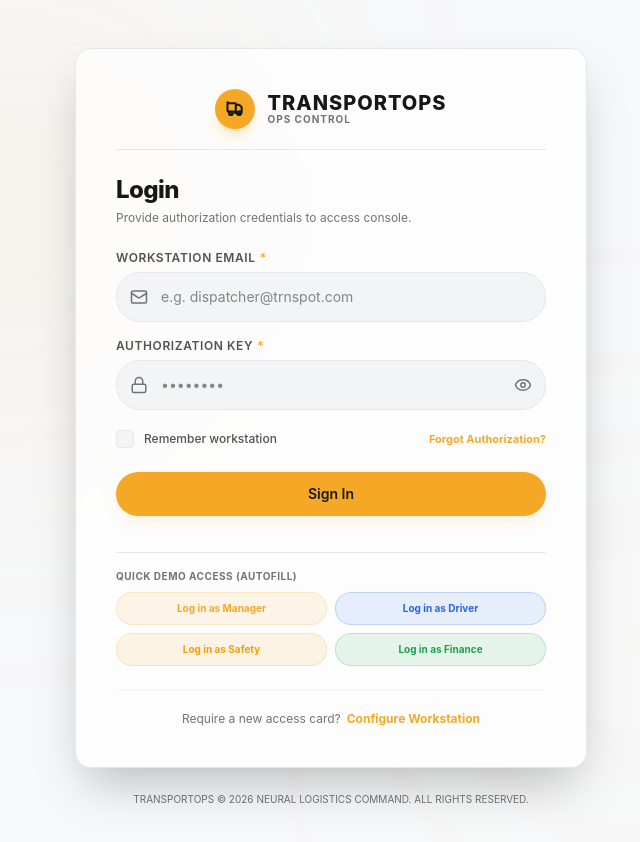
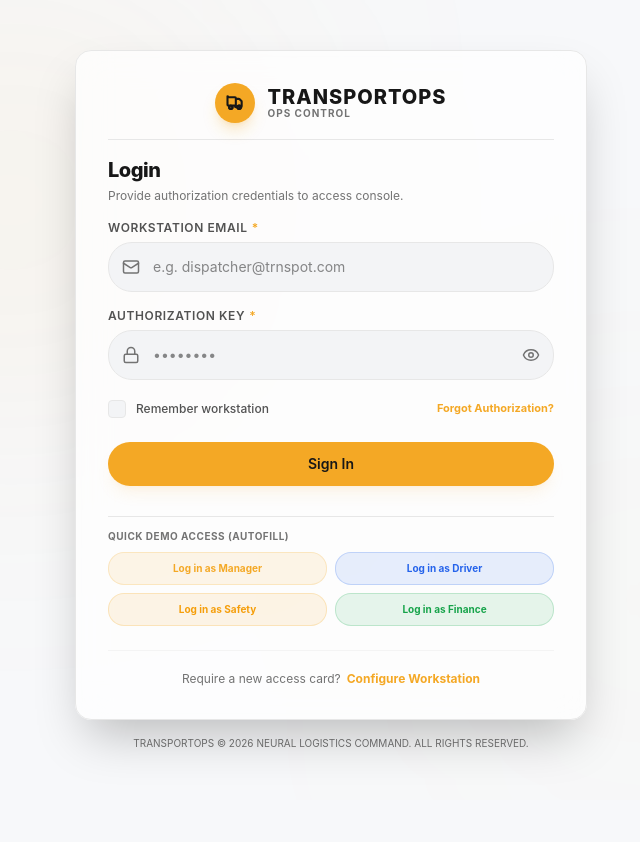
Before and after one commit to Ranjitha04-S/TransitOps, a React (Vite) app in the folder client/: page /login in a window 1280 px wide. Shown: the top 842 px of the page, without its empty margins (309-949 px from the left). After the commit the page ends 800 px from the top, so only its background shows below. Built offline with nearby package versions, Linux system fonts and the light colour scheme.

Commit message:
style: enforce non-scrollable h-screen layout on login page with compact card spacing

```diff
--- a/client/src/components/layout/AuthLayout.jsx
+++ b/client/src/components/layout/AuthLayout.jsx
@@ -1,12 +1,12 @@
 const AuthLayout = ({ children }) => {
   return (
-    <div className="min-h-screen bg-background flex flex-col items-center justify-center p-6 md:p-12 relative overflow-hidden selection:bg-primary selection:text-text-primary">
+    <div className="h-screen bg-background flex flex-col items-center justify-center p-4 md:p-6 relative overflow-hidden selection:bg-primary selection:text-text-primary">
       {/* Ambient background glow effects */}
       <div className="absolute top-1/4 left-1/4 -translate-x-1/2 -translate-y-1/2 w-96 h-96 bg-primary/10 rounded-full blur-[140px] pointer-events-none" />
       <div className="absolute bottom-1/4 right-1/4 translate-x-1/2 translate-y-1/2 w-80 h-80 bg-accent/5 rounded-full blur-[140px] pointer-events-none" />
 
       {/* Centered Login Box */}
-      <div className="w-full max-w-lg relative z-10 flex flex-col gap-6">
+      <div className="w-full max-w-lg relative z-10 flex flex-col gap-4">
 
         {/* Children Rendered (Card containing forms) */}
         <div>
--- a/client/src/pages/Login.jsx
+++ b/client/src/pages/Login.jsx
@@ -227,9 +227,9 @@ const Login = () => {
 
   return (
     <AuthLayout>
-      <div className="glass-panel p-8 md:p-10 rounded-2xl shadow-2xl relative border border-border">
+      <div className="glass-panel p-6 md:p-8 rounded-2xl shadow-2xl relative border border-border">
         {/* Branding header inside the card */}
-        <div className="flex items-center gap-3 justify-center mb-6 pb-5 border-b border-border">
+        <div className="flex items-center gap-3 justify-center mb-4 pb-4 border-b border-border">
           <div className="w-10 h-10 rounded-xl bg-primary flex items-center justify-center shadow-lg shadow-primary/25">
             <svg className="w-5 h-5 text-text-primary" fill="none" stroke="currentColor" viewBox="0 0 24 24" xmlns="http://www.w3.org/2000/svg">
               <path strokeLinecap="round" strokeLinejoin="round" strokeWidth={2.5} d="M9 17a2 2 0 11-4 0 2 2 0 014 0zM19 17a2 2 0 11-4 0 2 2 0 014 0z" />
@@ -247,8 +247,8 @@ const Login = () => {
         </div>
 
         {/* Banner header inside card */}
-        <div className="mb-6">
-          <h2 className="text-2xl font-extrabold text-text-primary tracking-tight">
+        <div className="mb-4">
+          <h2 className="text-xl font-extrabold text-text-primary tracking-tight">
             {mode === 'login' ? 'Login' : 'Deploy Account'}
           </h2>
           <p className="text-text-muted text-xs mt-1">
@@ -321,7 +321,7 @@ const Login = () => {
               Sign In
             </Button>
 
-            <div className="mt-5 pt-4 border-t border-border flex flex-col gap-2">
+            <div className="mt-3.5 pt-3 border-t border-border flex flex-col gap-2">
               <span className="text-[10px] font-bold uppercase tracking-wider text-text-muted select-none">
                 Quick Demo Access (Autofill)
               </span>
```
